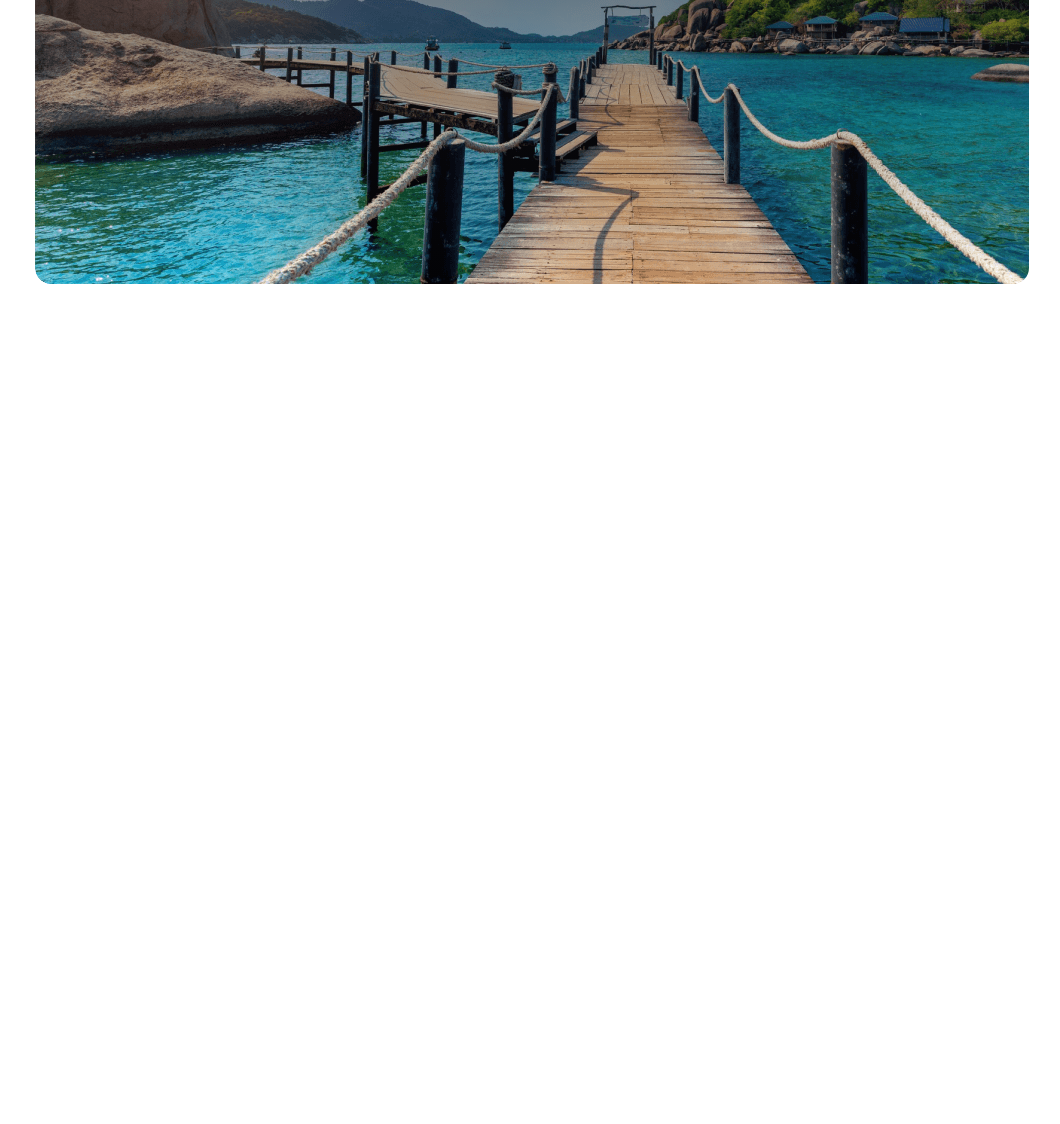
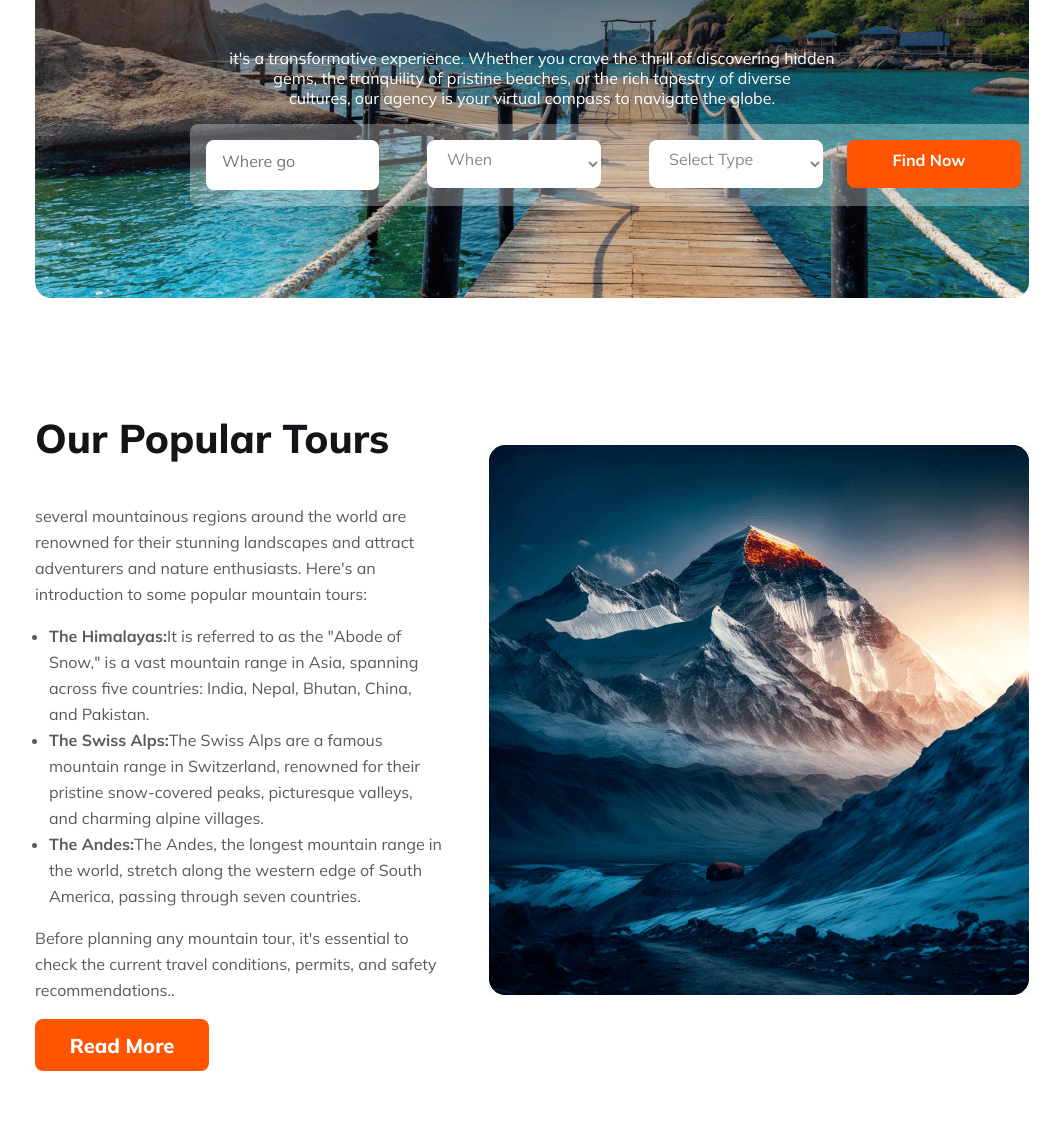
Before and after one commit to habiba1916/Assignment-2-uhp, a plain HTML site: page index.html in a window 1280 px wide. Shown: the part 436-1560 px from the top of the page, without its empty margins (108-1168 px from the left). Before the commit the page ends 800 px from the top, so only its background shows below. Drawn offline with Linux system fonts and the light colour scheme.

Commit message:
1st main sec. done

```diff
--- a/index.html
+++ b/index.html
@@ -1,17 +1,19 @@
 <!DOCTYPE html>
 <html lang="en">
+
 <head>
     <meta charset="UTF-8">
     <meta name="viewport" content="width=device-width, initial-scale=1.0">
     <title>The Official Website of ROSY Travel</title>
     <link rel="stylesheet" href="styles.css/travel.css">
 </head>
+
 <body>
     <header>
         <nav>
             <div class="logo">
-     <img src="Images/Group 40071 (2).png" alt="">
-     <p>ROSY <span class="t-style">TRAVEL</span></p>
+                <img src="Images/Group 40071 (2).png" class="imgs" alt="">
+                <p class="text1">ROSY <span class="t-style">TRAVEL</span></p>
             </div>
             <div class="links">
                 <ul>
@@ -24,23 +26,64 @@
             </div>
         </nav>
         <div class="banner">
-        <p>Explore Your Travel</p>
-        <P>it's a transformative experience. Whether you crave the thrill of discovering hidden gems, the tranquility of pristine beaches, or the rich tapestry of diverse cultures, our agency is your virtual compass to navigate the globe.</P>
+            <p class="headline">Explore Your Travel</p>
+            <P class="desclaimer">it's a transformative experience. Whether you crave the thrill of discovering hidden
+                <br>gems, the tranquility of pristine beaches, or the rich tapestry of diverse <br>cultures, our agency
+                is your virtual compass to navigate the globe.</P>
             <div class="selection">
-            <button type="submit" value="text"></button>
-            <button type="submit" value="text" ></button>
-            <button type="select" value="text"></button>
-            <button type="button" ></button>
+                <input type="text" class="btn1" placeholder="Where go">
+
+                <label for="day"></label>
+
+                <select class="btn2">
+                    <option value="###">When</option>
+                    <option value="19.2.24">saturday</option>
+                    <option value="20.2.24">sunday</option>
+                    <option value="21.2.24">monday</option>
+                    <option value="22.2.24">tuesday</option>
+                    <option value="23.2.24">wednesday</option>
+                    <option value="24.2.24">thursday</option>
+                </select>
+                <label for="type"></label>
+
+                <select class="btn3">
+                    <option value="###">Select Type</option>
+                    <option value="19">Mountain</option>
+                    <option value="20">Sea Beach</option>
+                    <option value="21">Resort</option>
+                    <option value="22">Forest</option>
+                    <option value="23">Trilling place</option>
+
+                </select>
+                <button type="button"  class="btn4">Find Now</button>
 
 
             </div>
         </div>
     </header>
-    <body>
 
-    </body>
+    <main>
+        <section class="main1">
+            <div>
+              <p class="text2">Our Popular Tours</p>
+              <p class="text3">several mountainous regions around the world are renowned for their stunning landscapes and attract adventurers and nature enthusiasts. Here's an introduction to some popular mountain tours:</p>
+              <ul class="text3">
+            <li><b>The Himalayas:</b>It is referred to as the "Abode of Snow," is a vast mountain range in Asia, spanning across five countries: India, Nepal, Bhutan, China, and Pakistan. </li>
+            <li><b>The Swiss Alps:</b>The Swiss Alps are a famous mountain range in Switzerland, renowned for their pristine snow-covered peaks, picturesque valleys, and charming alpine villages. </li>
+            <li><b>The Andes:</b>The Andes, the longest mountain range in the world, stretch along the western edge of South America, passing through seven countries.</li>
+
+              </ul>
+              <p class="text3">Before planning any mountain tour, it's essential to check the current travel conditions, permits, and safety recommendations..</p>
+              <button class="rm">Read More</button>
+            </div>
+            <div>
+               <img src="Images/Rectangle 4.png" alt="">
+            </div>
+        </section>
+    </main>
     <footer>
 
     </footer>
 </body>
+
 </html>
--- a/styles.css/travel.css
+++ b/styles.css/travel.css
@@ -1,26 +1,35 @@
  @import url('https://fonts.googleapis.com/css2?family=Inter:wght@100;200;300;400;500;600;700;800;900&family=Merriweather:wght@300;400;700;900&family=Mulish:wght@200;300;400;500;600;700;800;900&display=swap');
 
- *{
+ * {
      font-family: 'Inter', sans-serif;
      font-family: 'Merriweather', serif;
      font-family: 'Mulish', sans-serif;
  }
- header{
+
+ body {
      max-width: 1170px;
      padding: 45px 135px;
 
+
  }
- nav{
+ main{
+    margin-top: 75px;
+ }
+
+
+ nav {
      display: flex;
      justify-content: space-between;
      align-items: center;
 
  }
-nav ul{
+
+ nav ul {
      display: flex;
-    gap: 44px;
+     gap: 30px;
  }
-nav li{
+
+ nav li {
      list-style: none;
      color: #424247;
      text-align: center;
@@ -30,17 +39,21 @@ font-weight: 400;
 
 
  }
-nav li a{
+
+ nav li a {
      text-decoration: none;
  }
-.logo img{
+
+ .logo img {
      width: 3rem;
      height: 3.5rem;
  }
-.logo{
+
+ .logo {
      gap: 1.5rem;
  }
-.logo p{
+
+ .logo p {
      max-width: 400px;
      height: 45px;
      font-size: 36px;
@@ -49,30 +62,284 @@ font-weight: 800;
      text-align: center;
 
  }
+
  nav .logo {
      display: flex;
      align-items: center;
  }
-.h-style{
+
+ .h-style {
      color: #FF5400;
 
      font-weight: 700;
  }
-.t-style{
+
+ .t-style {
      color: orangered;
  }
-.banner{
+
+ .banner {
      max-width: 1170px;
      height: 500px;
      border-radius: 16px;
-    background: linear-gradient(180deg, rgba(19, 19, 24, 0.80) 0%, rgba(19, 19, 24, 0.00) 100%),url('Group\ 13\ \(1\)\ \(1\).png');
+     background: linear-gradient(180deg, rgba(19, 19, 24, 0.80) 0%, rgba(19, 19, 24, 0.00) 100%), url('Group\ 13\ \(1\)\ \(1\).png');
      margin-top: 50px;
  }
-.selection{
+
+ .banner .headline {
+     color: #FFF;
+     font-size: 64px;
+     font-weight: 800;
+     text-align: center;
+     padding-top: 106px;
+
+ }
+
+ .banner .desclaimer {
+     color: #FFF;
+     text-align: center;
+     font-size: 16px;
+     font-weight: 400;
+ }
+
+ .selection {
      display: inline-flex;
      padding: 16px;
      align-items: flex-start;
      gap: 24px;
      border-radius: 8px;
      background: rgba(255, 255, 255, 0.30);
+     margin-left: 155px;
+     margin-bottom: 100px;
  }
+
+ .selection .btn1 {
+     width: 155px;
+     height: 40px;
+     border-radius: 8px;
+     background: #FFF;
+     padding-left: 16px;
+     padding-bottom: 9px;
+     border: 0;
+     color: rgba(19, 19, 24, 0.50);
+     font-size: 16px;
+
+     font-weight: 400;
+ }
+
+ .selection .btn2 {
+     width: 174px;
+     height: 48px;
+     border-radius: 8px;
+     background: #FFF;
+     padding-left: 16px;
+     padding-bottom: 9px;
+     border: 0;
+     color: rgba(19, 19, 24, 0.50);
+     font-size: 16px;
+
+     font-weight: 400;
+ }
+
+ .selection .btn3 {
+     width: 174px;
+     height: 48px;
+     border-radius: 8px;
+     background: #FFF;
+     padding-left: 16px;
+     padding-bottom: 9px;
+     border: 0;
+     color: rgba(19, 19, 24, 0.50);
+     font-size: 16px;
+
+     font-weight: 400;
+ }
+
+ .selection .btn4 {
+     width: 174px;
+     height: 48px;
+     border-radius: 8px;
+     background: #FFF;
+     padding-right: 16px;
+     padding-bottom: 9px;
+     background-color: #FF5400;
+     border: 0;
+     color: white;
+
+     font-size: 16px;
+
+     font-weight: 700;
+
+ }
+ .main1{
+    display: flex;
+    align-items: center;
+    gap:40px;
+ }
+ .main1 .text2{
+    color: #131318;
+    /* text-align: center; */
+    font-size: 40px;
+    font-weight: 800;
+
+
+ }
+ .main1 .text3{
+    color: rgba(19, 19, 24, 0.70);
+
+    font-size: 16px;
+    font-weight: 400;
+    line-height: 26px;
+ }
+ .main1 ul{
+   padding-left: 14px;
+   margin: 0px;
+ }
+ .main1 li{
+
+        margin-right: 5px;
+
+ }
+.rm{
+    width: 174px;
+height: 52px;
+border-radius: 8px;
+background: #FF5400;
+color: #FFF;
+text-align: center;
+
+font-size: 20px;
+border: 0;
+font-weight: 800;
+
+}
+
+
+
+
+
+
+
+
+
+
+
+
+
+
+
+
+
+
+
+
+
+
+
+
+
+
+
+
+
+
+
+
+
+
+
+
+
+
+
+
+
+
+
+
+
+
+
+
+
+
+
+
+
+
+
+
+
+
+
+
+
+
+
+
+
+ @media screen and (max-width:600px) {
+
+     .logo .text1 {
+         font-size: 20px;
+         width: 140px;
+
+
+     }
+
+     .logo .imgs {
+         width: 28px;
+         height: 33px;
+         margin-bottom: 15px;
+     }
+
+     .banner {
+         padding: 10px;
+         width: 335px;
+         height: 443px;
+         gap: 5px;
+         margin-top: 0px;
+     }
+
+     .links {
+         display: none;
+     }
+
+     .selection {
+         flex-direction: column;
+     }
+
+     .banner .headline {
+         font-size: 22px;
+         padding-top: 5px;
+     }
+
+     .banner .desclaimer {
+         font-size: 10px;
+     }
+
+     .selection {
+         gap: 10px;
+         margin-left: 20px;
+         width: 260px;
+
+     }
+
+     .selection .btn1 {
+         width: 237px;
+         pa
+     }
+
+     .selection .btn2 {
+         width: 255px;
+     }
+
+     .selection .btn3 {
+         width: 255px;
+     }
+
+     .selection .btn4 {
+         width: 255px;
+     }
+
+ }
```
Also changed, not shown: Images/icons8-search-26.png (added). Lines whose indentation alone changed are shown as unchanged.
